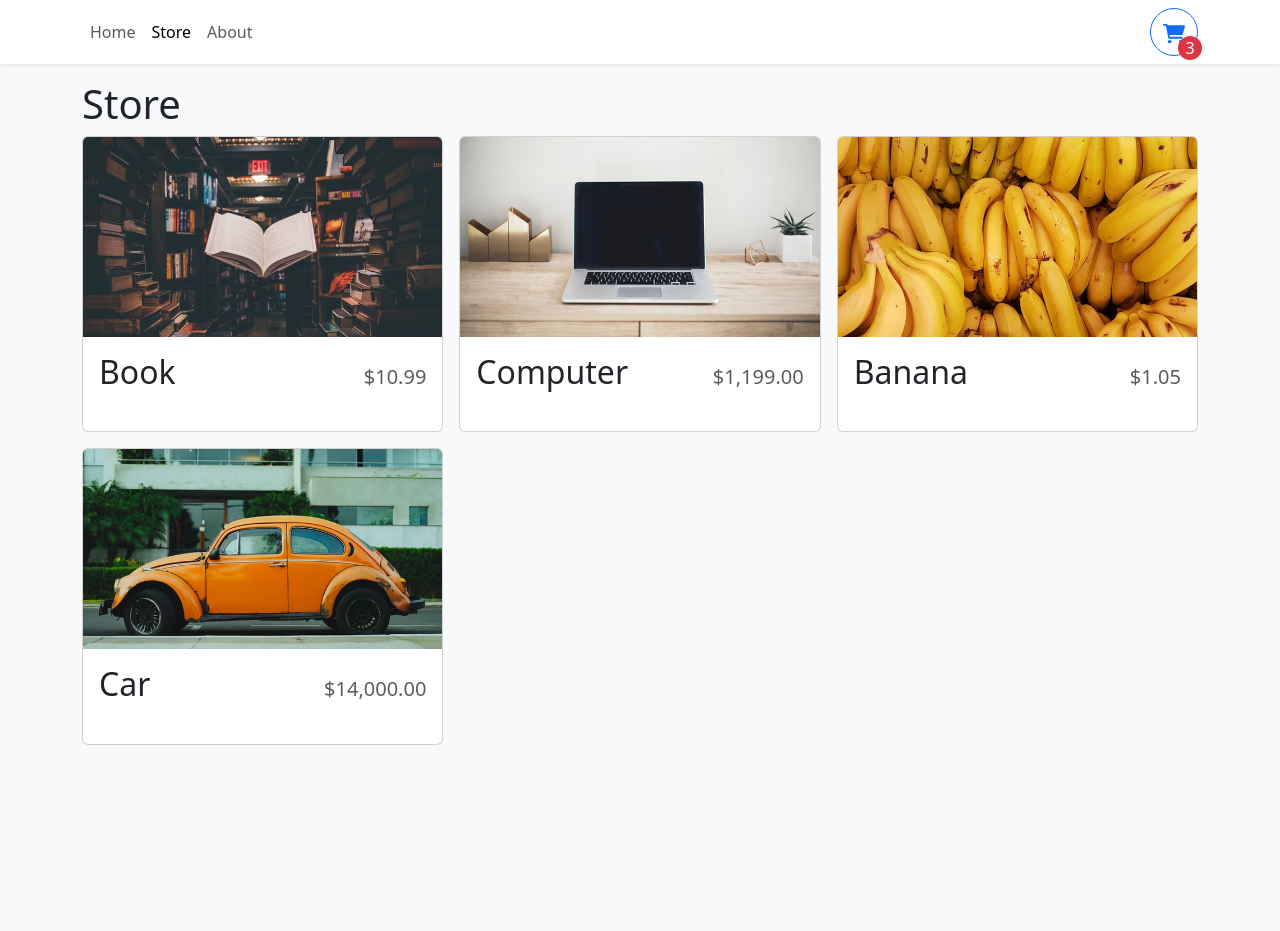
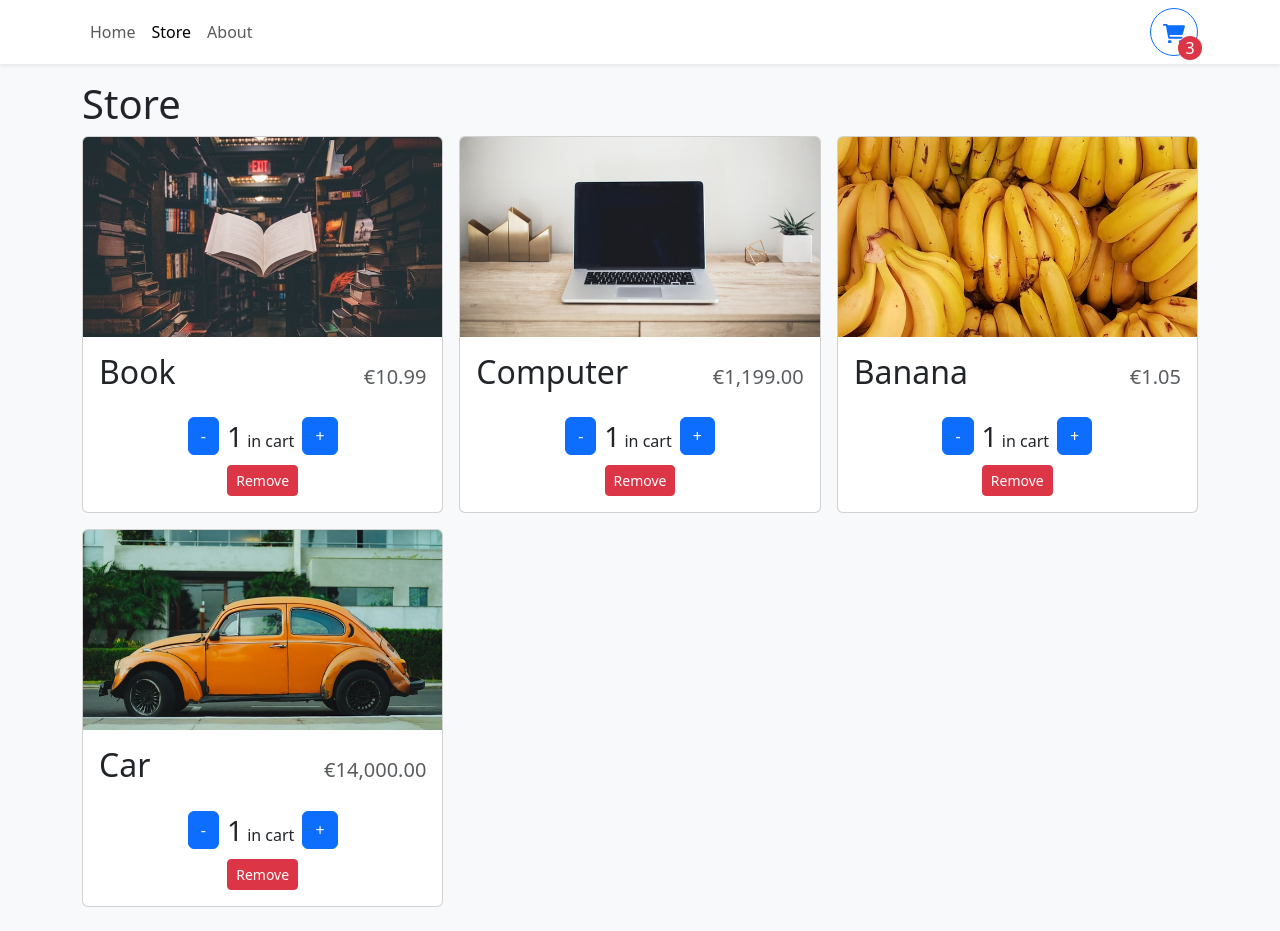
Before and after one commit to marte1337/small-store_react_typescript, a React (Vite) app: page /store in a window 1280 px wide. Before the commit the page ends 800 px from the top, so only its background shows below. Built offline with nearby package versions, Linux system fonts and the light colour scheme.

Commit message:
add currencyformatter, create ShoppingCartContext

```diff
--- a/src/App.tsx
+++ b/src/App.tsx
@@ -4,10 +4,12 @@ import { Home } from "./pages/Home";
 import { Store } from "./pages/Store";
 import { About } from "./pages/About";
 import { Navbar } from "./components/Navbar";
+import { ShoppingCartProvider } from "./context/ShoppingCartContext";
 
 function App() {
   return (
     <>
+      <ShoppingCartProvider>
         <Navbar />
         <Container className="mb-4">
           <Routes>
@@ -16,6 +18,7 @@ function App() {
             <Route path="/about" element={<About />} />
           </Routes>
         </Container>
+      </ShoppingCartProvider>
     </>
   );
 }
--- a/src/components/StoreItem.tsx
+++ b/src/components/StoreItem.tsx
@@ -1,4 +1,4 @@
-import { Card } from "react-bootstrap";
+import { Button, Card } from "react-bootstrap";
 import { formatCurrency } from "../utitlities/formatCurrency";
 
 type StoreItemProps = {
@@ -9,8 +9,9 @@ type StoreItemProps = {
 };
 
 export function StoreItem({ name, price, imgUrl }: StoreItemProps) {
+  const quantity = 1;
   return (
-    <Card>
+    <Card className="h-100">
       <Card.Img
         variant="top"
         src={imgUrl}
@@ -22,6 +23,30 @@ export function StoreItem({ name, price, imgUrl }: StoreItemProps) {
           <span className="fs-2">{name}</span>
           <span className="ms-2 text-muted">{formatCurrency(price)}</span>
         </Card.Title>
+        <div className="mt-auto">
+          {quantity === 0 ? (
+            <Button className="w-100">+ Add To Card</Button>
+          ) : (
+            <div
+              className="d-flex align-items-center flex-column"
+              style={{ gap: ".5rem" }}
+            >
+              <div
+                className="d-flex align-items-center justify-content-center"
+                style={{ gap: ".5rem" }}
+              >
+                <Button>-</Button>
+                <div>
+                  <span className="fs-3">{quantity}</span> in cart
+                </div>
+                <Button>+</Button>
+              </div>
+              <Button variant="danger" size="sm">
+                Remove
+              </Button>
+            </div>
+          )}
+        </div>
       </Card.Body>
     </Card>
   );
--- /dev/null
+++ b/src/context/ShoppingCartContext.tsx
@@ -0,0 +1,37 @@
+import { ReactNode, createContext, useContext, useState } from "react";
+
+type ShoppingCartProviderProps = {
+  children: ReactNode;
+};
+
+type CartItem = {
+  id: number;
+  quantity: number;
+};
+
+type ShoppingCartContext = {
+  getItemQuantity: (id: number) => number;
+  increaseCartQuantity: (id: number) => void;
+  decreaseCartQuantity: (id: number) => void;
+  removeFromCart: (id: number) => void;
+};
+
+const ShoppingCartContext = createContext({} as ShoppingCartContext);
+
+export function useShoppingCart() {
+  return useContext(ShoppingCartContext);
+}
+
+export function ShoppingCartProvider({ children }: ShoppingCartProviderProps) {
+  const [cartItems, setCartItems] = useState<CartItem[]>([]);
+
+  function getItemQuantity(id: number) {
+    return cartItems.find((item) => item.id === id)?.quantity || 0;
+  }
+
+  return (
+    <ShoppingCartContext.Provider value={{ getItemQuantity }}>
+      {children}
+    </ShoppingCartContext.Provider>
+  );
+}
--- a/src/utitlities/formatCurrency.ts
+++ b/src/utitlities/formatCurrency.ts
@@ -1,5 +1,5 @@
 const CURRENCY_FORMATTER = new Intl.NumberFormat(undefined, {
-  currency: "USD",
+  currency: "EUR",
   style: "currency",
 });
 
```
Lines whose indentation alone changed are shown as unchanged.
